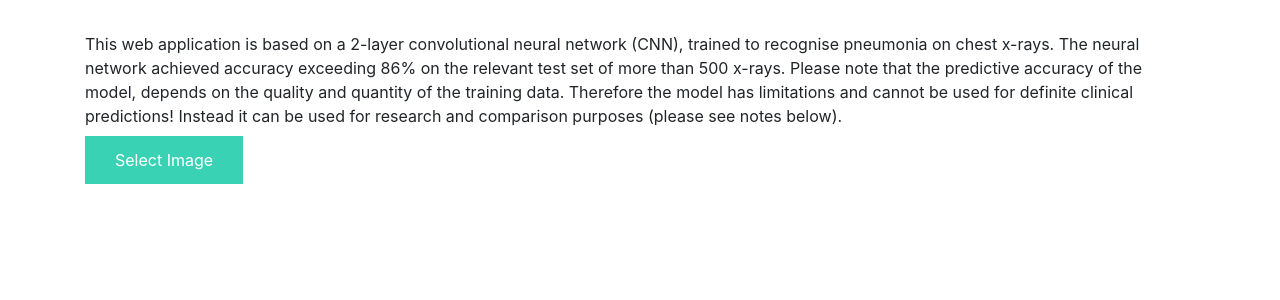
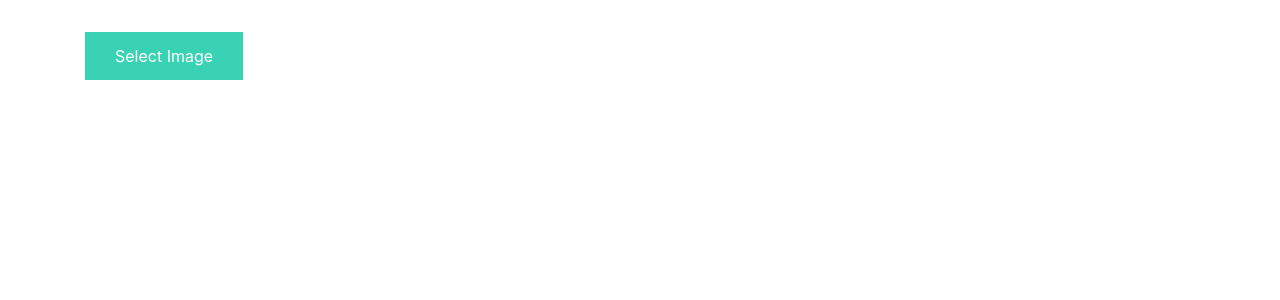
Before and after one commit to anshultaneja/Pneumonia-Classification, a Flask app: page / in a window 1280 px wide. Shown: the part 56-356 px from the top of the page. Run offline with Flask 2, Linux system fonts and the light colour scheme; some libraries are stand-ins or nearby versions.

Commit message:
Update index.html

```diff
--- a/templates/index.html
+++ b/templates/index.html
@@ -1,7 +1,7 @@
 {% extends "base.html" %} {% block content %}
 
 <body>
-This web application is based on a 2-layer convolutional neural network (CNN), trained to recognise pneumonia on chest x-rays. The neural network achieved accuracy exceeding 86% on the relevant test set of more than 500 x-rays. Please note that the predictive accuracy of the model, depends on the quality and quantity of the training data. Therefore the model has limitations and cannot be used for definite clinical predictions! Instead it can be used for research and comparison purposes (please see notes below).
+
 </body>
 
 <h2></h2>
```
